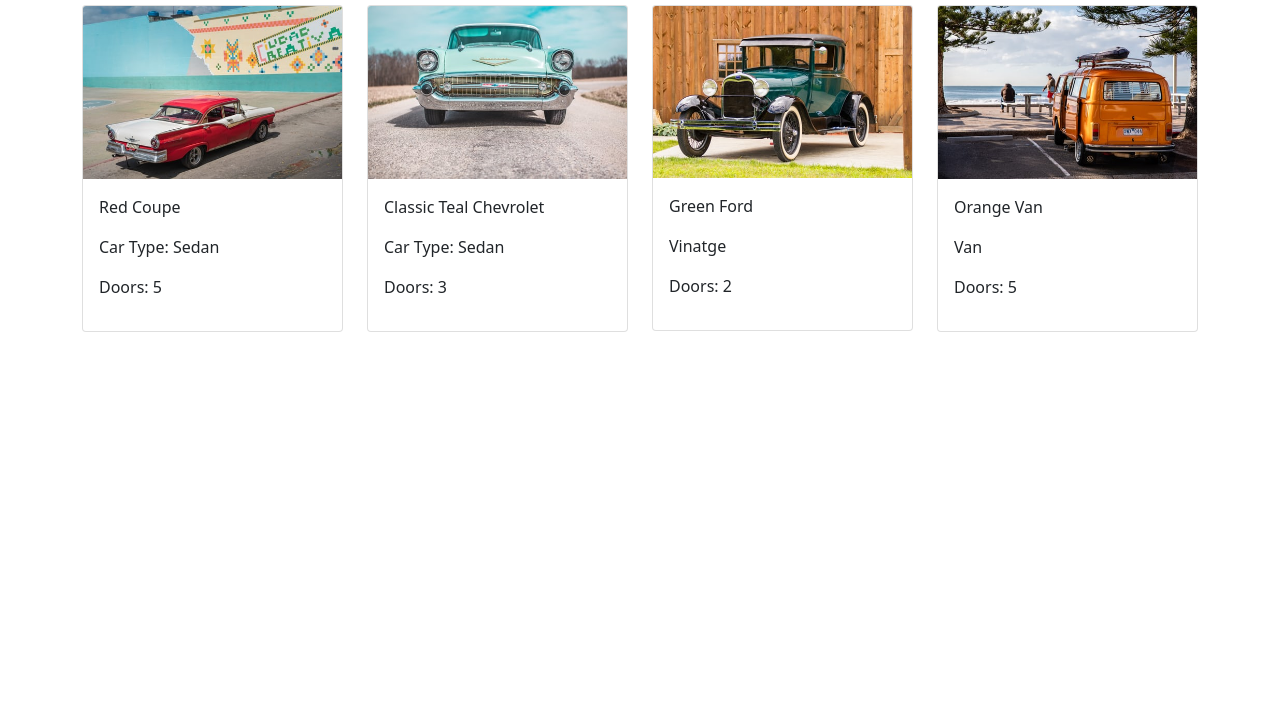
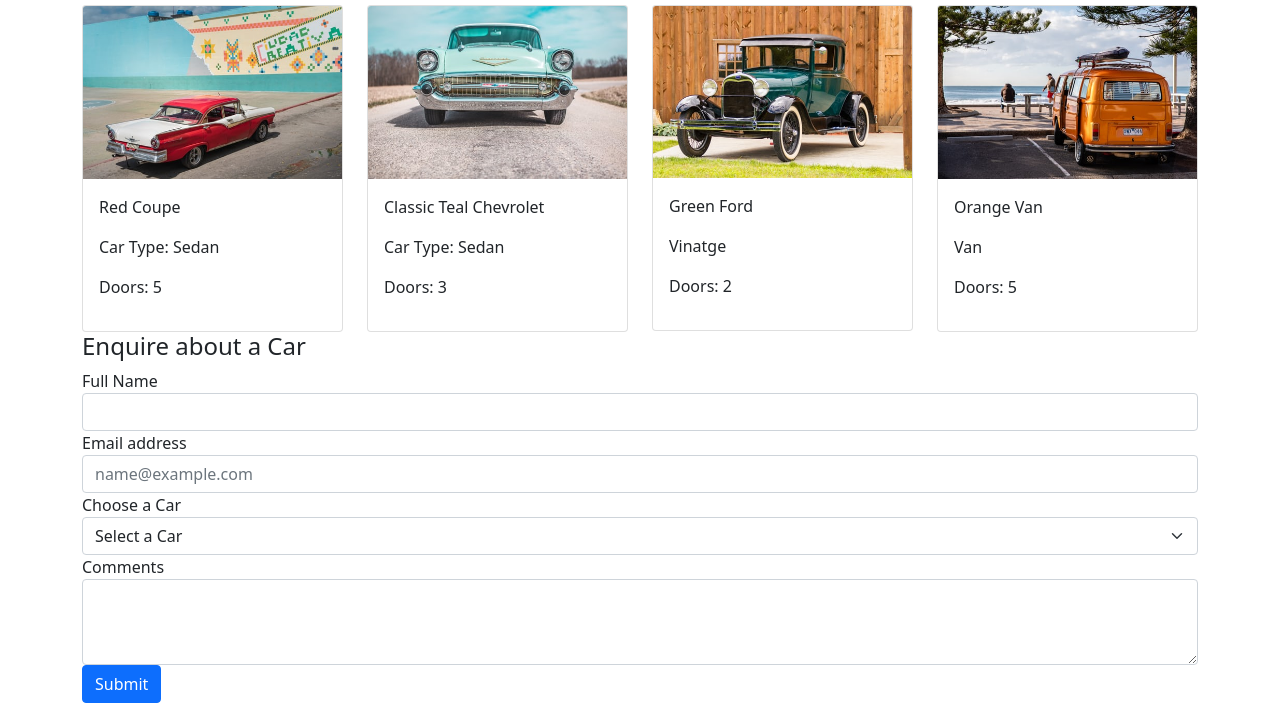
Before and after one commit to kumu98/kumucarhire, a plain HTML site: page index.html in a window 1280 px wide. Shown: the part 214-917 px from the top of the page. Before the commit the page ends 800 px from the top, so only its background shows below. Drawn offline with nearby package versions, Linux system fonts and the light colour scheme.

Commit message:
adding enquiry form

```diff
--- a/index.html
+++ b/index.html
@@ -103,6 +103,40 @@
 </section>
 
  <!-- Enquiry Form Starts here -->
+<section class="container">
+  <h4>Enquire about a Car</h4>
+    <form>
+      <div class="form-group">
+        <label for="name">Full Name</label>
+        <input type="text" class="form-control" id="name">
+      </div>
+
+        <div class="form-group">
+          <label for="exampleFormControlInput1">Email address</label>
+          <input type="email" class="form-control" id="exampleFormControlInput1" placeholder="name@example.com">
+        </div>
+
+        <div class="form-group">
+          <label for="exampleFormControlSelect1">Choose a Car</label>
+          <select class="form-select" id="exampleFormControlSelect1">
+            <option selected>Select a Car</option>
+            <option>Red Coupe</option>
+            <option>Teal Chevrolet</option>
+            <option>Green Ford</option>
+            <option>Orange Van</option>
+          </select>
+        </div>
+
+        <div class="form-group">
+          <label for="exampleFormControlTextarea1">Comments</label>
+          <textarea class="form-control" id="exampleFormControlTextarea1" rows="3"></textarea>
+        </div>
+
+        <button type="submit" class="btn btn-primary">Submit</button>
+
+      </form>
+
+</section>
 
 
  <!-- Enquiry Form ends here -->
```
